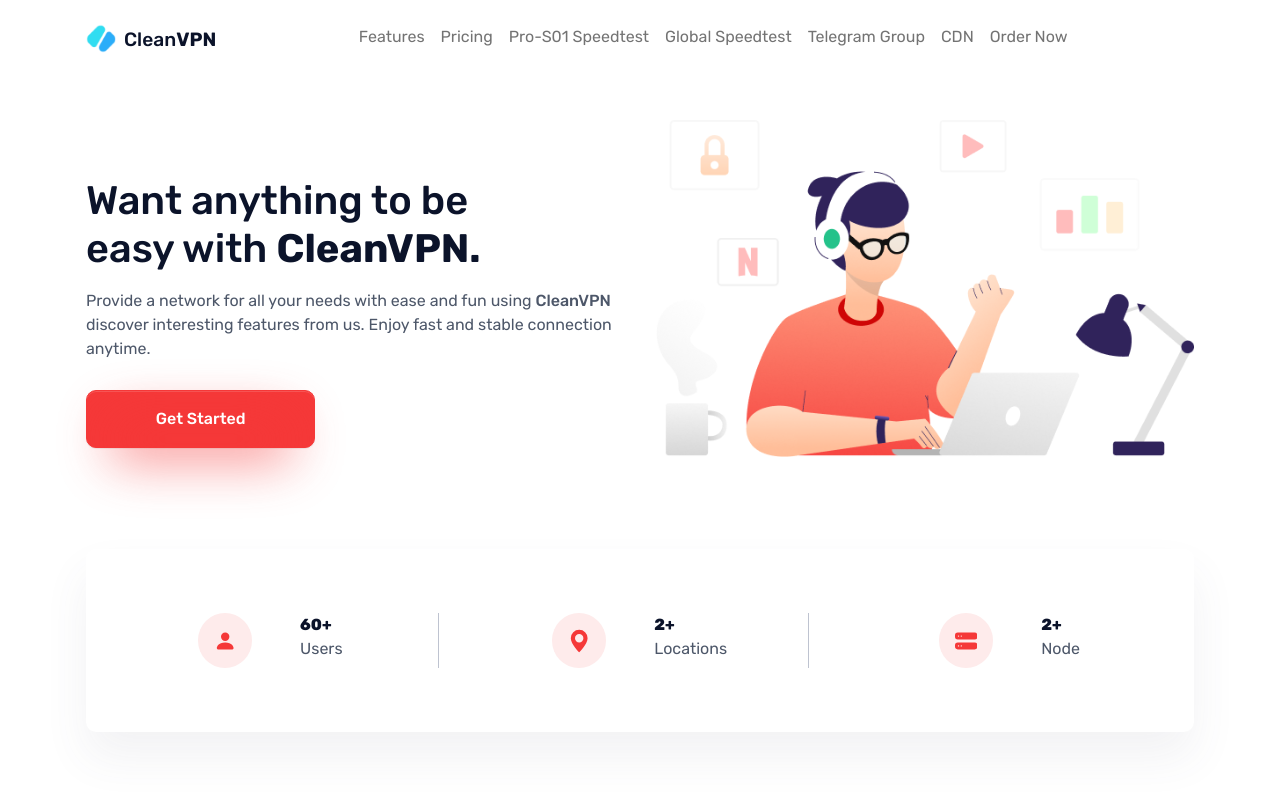
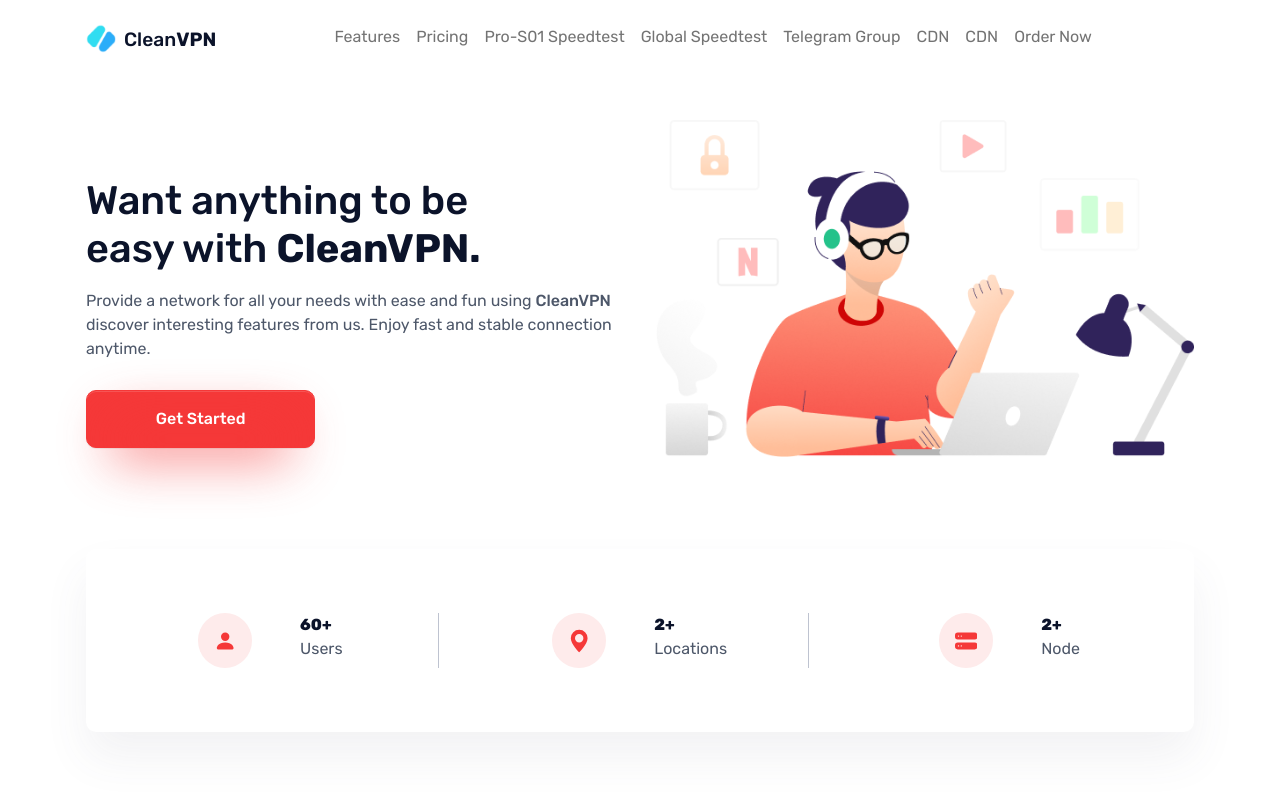
Before and after one commit to cleanvpncloud/cleanvpncloud.github.io, a plain HTML site: page index.html in a window 1280 px wide. Shown: the top 800 px of the page. Drawn offline with Linux system fonts and the light colour scheme.

Commit message:
Update index.html

```diff
--- a/index.html
+++ b/index.html
@@ -31,9 +31,9 @@
 	<!--	<li class="nav-item"><a class="nav-link" href="https://pri-s01.cleanvpn.cloud">Pri-S01 Speedtest</a></li>	-->
 			<li class="nav-item"><a class="nav-link" href="https://pro-s01.cleanvpn.cloud">Pro-S01 Speedtest</a></li>
 			<li class="nav-item"><a class="nav-link" href="https://speedtest.singapore.linode.com/">Global Speedtest</a></li>
-
 			<li class="nav-item"><a class="nav-link" href="https://t.me/cleanvpngroup">Telegram Group</a></li>
-            <li class="nav-item"><a class="nav-link" href="https://cdn.cleanvpn.cloud/">CDN</a></li>
+		        <li class="nav-item"><a class="nav-link" href="https://cdn.cleanvpn.cloud/">CDN</a></li>
+           		<li class="nav-item"><a class="nav-link" href="https://cdn.cleanvpn.cloud/">CDN</a></li>
                         <li class="nav-item"><a class="nav-link" href="https://t.me/cleanvpnadmin">Order Now</a></li>
 
             </ul>
```
